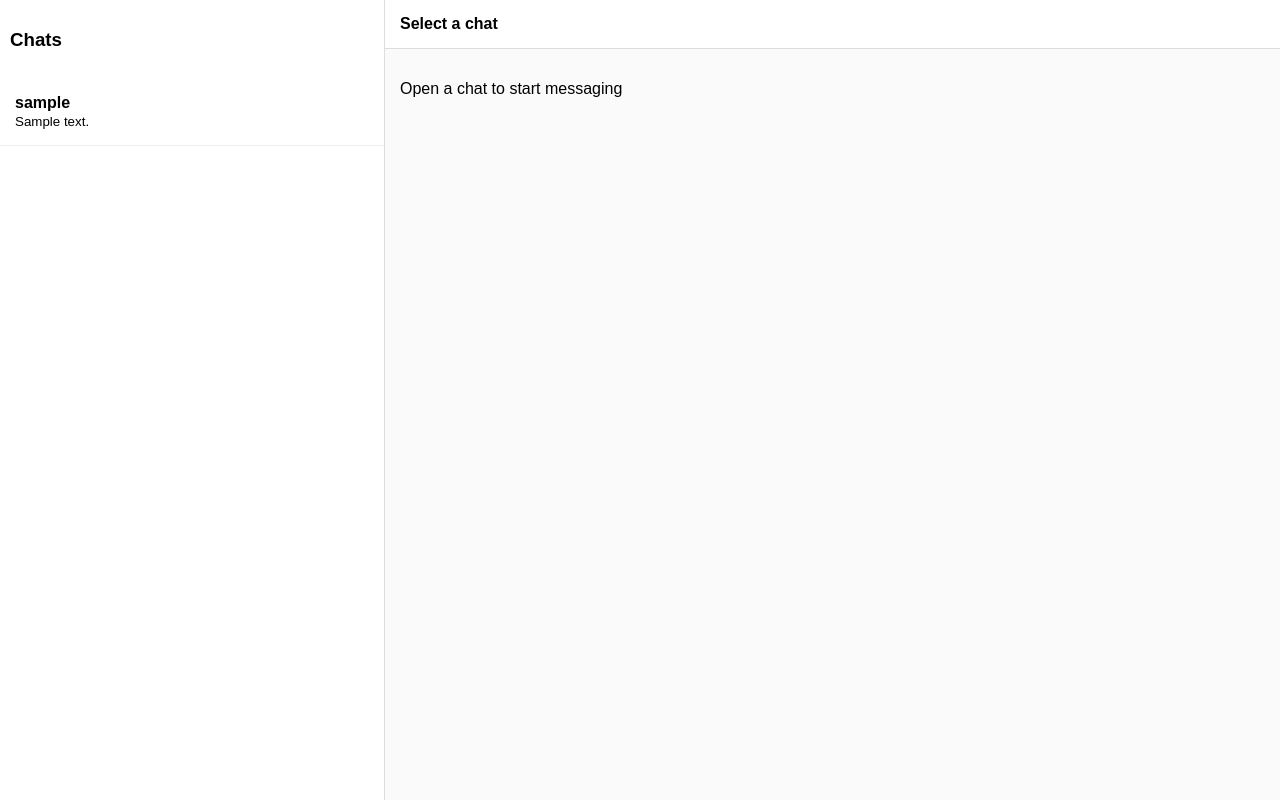
After one commit to abdulrazaqebrahim25-oss/Uni-Conslatant, a Django app: page /chat/ in a window 1280 px wide. The commit adds this page. Run offline with Django 5.2, Linux system fonts and the light colour scheme; a user stored in the database is signed in; tables that the repository leaves empty hold one stand-in row (values such as "Sample post").

Commit message:
edit chat

```diff
--- a/chat/models.py
+++ b/chat/models.py
@@ -16,8 +16,10 @@ class Message(models.Model):
     )
 
     content = models.TextField()
+    created_at = models.DateTimeField(auto_now_add=True)
 
-    created_at = models.DateTimeField(auto_now_add=True)
+    class Meta:
+        ordering = ['created_at']
 
     def __str__(self):
         return f"{self.sender} -> {self.receiver}"
--- a/chat/templates/chat/advisors_list.html
+++ b/chat/templates/chat/advisors_list.html
@@ -6,16 +6,16 @@
 
     <div style="margin-bottom: 15px;">
         <p>
-            <strong>{{ advisor.user.username }}</strong>
+            <strong>{{ advisor.username }}</strong>
         </p>
 
-        <a href="{% url 'chat' advisor.user.id %}">
+        <a href="{% url 'chat' advisor.id %}">
             Chat
         </a>
     </div>
 
 {% empty %}
 
-    <p>No advisors found in your major.</p>
+    <p>No advisors found.</p>
 
 {% endfor %}
--- /dev/null
+++ b/chat/templates/chat/chat_list.html
@@ -0,0 +1,116 @@
+<!DOCTYPE html>
+<html>
+<head>
+    <title>Chat</title>
+
+    <style>
+        body {
+            margin: 0;
+            font-family: Arial;
+            display: flex;
+            height: 100vh;
+        }
+
+        /* LEFT PANEL */
+        .sidebar {
+            width: 30%;
+            border-right: 1px solid #ddd;
+            overflow-y: auto;
+        }
+
+        .chat-item {
+            padding: 15px;
+            border-bottom: 1px solid #eee;
+            cursor: pointer;
+        }
+
+        .chat-item:hover {
+            background: #f5f5f5;
+        }
+
+        /* RIGHT PANEL */
+        .chat-box {
+            flex: 1;
+            display: flex;
+            flex-direction: column;
+        }
+
+        .chat-header {
+            padding: 15px;
+            border-bottom: 1px solid #ddd;
+            font-weight: bold;
+        }
+
+        .messages {
+            flex: 1;
+            padding: 15px;
+            overflow-y: auto;
+            background: #fafafa;
+        }
+
+        .msg {
+            margin: 5px 0;
+            padding: 8px 12px;
+            background: white;
+            display: inline-block;
+            border-radius: 10px;
+        }
+
+        .input-box {
+            display: flex;
+            padding: 10px;
+            border-top: 1px solid #ddd;
+        }
+
+        .input-box input {
+            flex: 1;
+            padding: 10px;
+        }
+
+        .input-box button {
+            padding: 10px;
+        }
+    </style>
+</head>
+
+<body>
+
+<!-- LEFT -->
+<div class="sidebar">
+
+    <h3 style="padding:10px;">Chats</h3>
+
+    {% for chat in chats %}
+
+        <a href="{% url 'chat' chat.user.id %}" style="text-decoration:none; color:black;">
+
+            <div class="chat-item">
+                <strong>{{ chat.user.username }}</strong><br>
+                <small>{{ chat.last_message }}</small>
+            </div>
+
+        </a>
+
+    {% empty %}
+
+        <p style="padding:10px;">No chats yet</p>
+
+    {% endfor %}
+
+</div>
+
+<!-- RIGHT -->
+<div class="chat-box">
+
+    <div class="chat-header">
+        Select a chat
+    </div>
+
+    <div class="messages">
+        <p>Open a chat to start messaging</p>
+    </div>
+
+</div>
+
+</body>
+</html>
--- a/chat/urls.py
+++ b/chat/urls.py
@@ -1,6 +1,8 @@
 from django.urls import path
-from .views import chat_view, advisors_list
+from .views import chat_view, advisors_list, chat_list
 
 urlpatterns = [
+    path('', chat_list, name='chat_list'),
+    path('advisors/', advisors_list, name='advisors'),
     path('<int:user_id>/', chat_view, name='chat'),
 ]
--- a/chat/views.py
+++ b/chat/views.py
@@ -1,47 +1,80 @@
-from django.shortcuts import render
-
-# Create your views here.
 from django.shortcuts import render, redirect, get_object_or_404
 from django.contrib.auth.decorators import login_required
 from django.contrib.auth import get_user_model
+from django.http import HttpResponse
+from django.db.models import Q
+
 from .models import Message
 
 User = get_user_model()
-
 
 @login_required
 def chat_view(request, user_id):
     other_user = get_object_or_404(User, id=user_id)
 
+    if request.user.id == other_user.id:
+        return HttpResponse("Cannot chat with yourself")
+
+    if request.user.role == "admin" or other_user.role == "admin":
+        return HttpResponse("Admins cannot use chat")
+
+    valid_pair = (
+        (request.user.role == "student" and other_user.role == "advisor") or
+        (request.user.role == "advisor" and other_user.role == "student")
+    )
+
+    if not valid_pair:
+        return HttpResponse("Chat allowed only between student and advisor")
+
     messages = Message.objects.filter(
         sender__in=[request.user, other_user],
         receiver__in=[request.user, other_user]
-    ).order_by('created_at')
+    ).order_by("created_at")
 
     if request.method == "POST":
         content = request.POST.get("content")
 
-        if content:
+        if content and content.strip():
             Message.objects.create(
                 sender=request.user,
                 receiver=other_user,
-                content=content
+                content=content.strip()
             )
+            return redirect("chat", user_id=other_user.id)
 
-            return redirect('chat', user_id=other_user.id)
-
-    context = {
-        'other_user': other_user,
-        'messages': messages
-    }
-
-    return render(request, 'chat/chat.html', context)
-
+    return render(request, "chat/chat.html", {
+        "other_user": other_user,
+        "messages": messages
+    })
 
 @login_required
 def advisors_list(request):
-    advisors = User.objects.filter(advisor_profile__isnull=False)
+    advisors = User.objects.filter(role="advisor")
 
     return render(request, "chat/advisors_list.html", {
         "advisors": advisors
     })
+
+@login_required
+def chat_list(request):
+    user = request.user
+
+    messages = Message.objects.filter(
+        Q(sender=user) | Q(receiver=user)
+    ).order_by('-created_at')
+
+    chat_users = {}
+
+    for msg in messages:
+        other = msg.receiver if msg.sender == user else msg.sender
+
+        if other.id not in chat_users:
+            chat_users[other.id] = {
+                "user": other,
+                "last_message": msg.content,
+                "time": msg.created_at
+            }
+
+    return render(request, "chat/chat_list.html", {
+        "chats": chat_users.values()
+    })
```
Also changed, not shown: chat/templates/chat/chat.html (+69 -16 lines).
